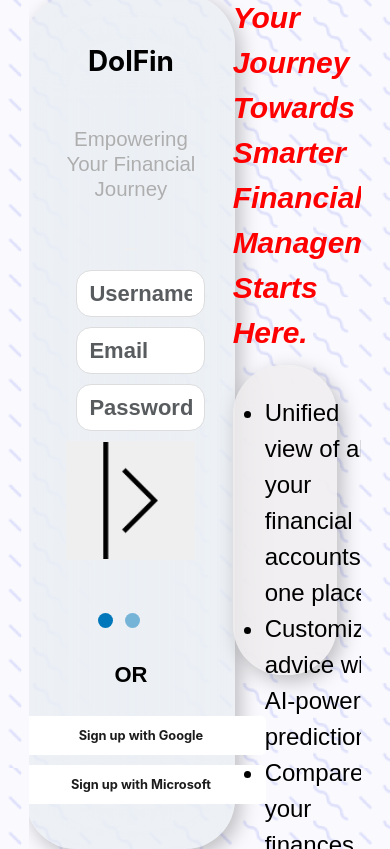
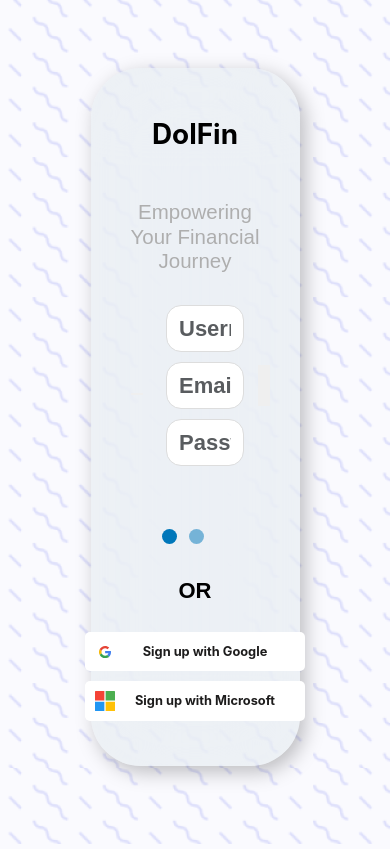
Before and after one commit to DataBytes-Organisation/Neo_Dolfin, a Flask app: page /register in a window 390 px wide. Run offline with Flask 3, Linux system fonts and the light colour scheme; parts of the project's set-up code (start-up, migrations or seed data) failed here and were passed over.

Commit message:
register responsive

```diff
--- a/neo_dolfin/static/css/registration.css
+++ b/neo_dolfin/static/css/registration.css
@@ -60,21 +60,24 @@
     padding-bottom: 0px;
 }
 
-/* .top-right-image {
-    position:absolute;
-    top: -180px;
-    right: 50px;
-    max-width: 1100px;
-    height: auto;
-    z-index: 0px;
-    overflow-x: hidden;
-} */
+ul {
+    line-height: 40px
+}
+
+
+.full-img {
+    background-image: url("../img/sign up/cover_style.png");
+    background-position:bottom left;
+    background-repeat: no-repeat;
+    background-size: 100%;
+    top:50px;
+}
 
 .top-right-image {
     position:relative;
     /* bottom: 55px; */
     top: -350px;
-    left: -200px;
+    left: -230px;
     width: 1150px;
     /* height: auto; */
     opacity: 1;
@@ -90,19 +93,21 @@
     top: -30px;
     left: 470px;
     max-width: 150px;
-    /* transform: translateY(-20%);  */
-    background-image: url("../static/img/sign up/cover_style.png");
-    background-size: contain;
 }
+
+
 
 .text_top {
     position: relative;
     top: 0px;
-    color: red;
+    color: white;
+    background-color: rgba(0, 0, 0, 0.25);
+    border-radius: 10px;
     font-family: 'Arimo Hebrew Subset Italic', sans-serif;
     font-size: 30px;
     font-style: italic;
     font-weight: 700;
+    /* margin-left: 15px; */
 
 }
 
@@ -136,11 +141,6 @@
 body, html {
     height: 100%;
 }
-
-/* .container-fluid {
-    position: relative;
-    min-height: 100%;
-} */
 
 .text-under-container {
     position: absolute;
@@ -261,50 +261,116 @@
     background-color: #0077BA;
 }
 
+#dol-float {
+    width: 200px;
+    float: right;
+    position: relative;
+    top: -10px;
+    left: 20px;
+}
 
 /* Responsive Media Queries */
 
-/* @media (max-width: 1200px) {
+@media screen and (max-width: 1680px) {
     .top-right-image {
-        width: 70%;
-        height: auto;
+        /* top: -350px; */
+        left: -300px;
+        /* width: 1150px; */
+        /* height: auto; */
     }
-    .text_bg {
-        width: 70%;
-    }
-    .text_mid, .Title_signup, .Subtitle, .or-text {
-        font-size: 1.2rem;
-    }
-    .input_area {
-        max-width: 70%;
+    #dol-float {
+        left: 40px;
+        top: -35px;
+        width: 170px;
+        /* background-color: aqua; */
     }
 }
 
-@media (max-width: 992px) {
-    .top-right-image, .dolfin, .text_top {
+#small-top {
+    background-color: rgba(0, 0, 0, 0.25);
+    border-radius: 10px;
+    font-family: 'Arimo Hebrew Subset Italic', sans-serif;
+    font-size: 30px;
+    font-style: italic;
+    font-weight: 700;
+    display: none;
+    padding: 10px;
+    margin: 10px;
+    margin-bottom: 20px;
+}
+
+@media screen and (max-width: 1555px) {
+    .top-right-image {
+        top: -300px;
+        left: -350px
+    }
+
+}
+
+@media screen and (max-width: 1770px) {
+    #dol-float {
+            left: 40px;
+            top: -70px;
+            width: 150px;
+            /* background-color: aqua; */
+    }
+    .top-right-image {
+        /* top: -300px; */
+        left: -420px
+    }
+
+    #right-side {
+        /* display: flex; */
+        width: 530px;
+    }
+
+}
+
+
+
+
+@media screen and (max-width: 1150px) {
+    .top-right-image {
+        /* top: -350px; */
+        /* left: -300px; */
+        display: none;
+        /* width: 1150px; */
+        /* height: auto; */
+    }
+
+    #dol-float {
+        display: none;
+        /* background-color: aqua; */
+    }
+
+    .text_top {
         display: none;
     }
-    .text_bg {
-        top: 150px;
-        width: 80%;
+
+    .text_mid {
+        display: none;
     }
-    .input_area {
-        max-width: 80%;
+
+    #small-top {
+        display: block;
     }
+
+    #right-side {
+                /* display: flex; */
+        width: 900px;
+    }
+
+
+    body {
+        background-image: url("../img/bg-img.png");
+    }
+
+    @media screen and (max-width: 850px){
+        #small-top {
+                display: none;
+        }
+
+
+    }
+
 }
-
-@media (max-width: 768px) {
-    body {
-        font-size: 1.2rem;
-    }
-    .text_bg {
-        top: 100px;
-        width: 100%;
-    }
-    .input_area {
-        max-width: 90%;
-    }
-    .btn-google, .btn-microsoft {
-        width: 100%;
-    }
-} */
--- a/neo_dolfin/templates/register.html
+++ b/neo_dolfin/templates/register.html
@@ -14,20 +14,24 @@
 </head>
 
 <body>
-    <div class="container" style="max-width: 85%; overflow: hidden;">
-        <div class="row justify-content-around g-0 p-0">
-            <div class="col-7 col-lg-7 col-md-8 d-flex justify-content-center" align="center">
-                <div class="container_left">
+    <div class="container p-4" style="max-width: 85%; overflow: visible;">
+        <div class="row justify-content-center g-0 p-0">
+            <div class="col-7 p-2 mt-4" id="small-top">
+                Your Journey Towards Smarter Financial Management Starts Here.
+            </div>
+            <div id="right-side" class="col-7 col-lg-7 col-md-12 col-sm-12 d-flex justify-content-center"
+                align="center">
+                <div class="container_left" style="z-index: 1;">
                     <div class="input_area">
                         <h1 class="Title_signup">DolFin</h1>
                         <h2 class="Subtitle">Empowering Your Financial Journey</h2>
                         <div class="row align-items-center">
-                            <div class="col-sm-2">
+                            <div class="col-2 col-lg-2 col-md-1 col-sm-1">
                                 <button onclick="nextPrev(-1)" style="border: none;">
                                     <img id="previousPage" src="../static/img/sign up/slide-left.png" class="img-fluid">
                                 </button>
                             </div>
-                            <div class="col-sm-8">
+                            <div class="col-8 col-lg-8 col-md-12 col-sm-10">
                                 <form method="POST" action="/register">
                                     <div class="tab">
                                         <input type="text" name="username" class="form-control" placeholder="Username"
@@ -49,14 +53,9 @@
                                         <input type="submit" class="btn btn-primary" value="Register">
 
                                     </div>
-                                    <!-- <div style="overflow:auto;">
-                                        <div style="float:right;">
-                                            <button type="button" id="prevBtn" onclick="nextPrev(-1)">Previous</button>
-                                        </div>
-                                    </div> -->
                                 </form>
                             </div>
-                            <div class="col-sm-2">
+                            <div class="col-2">
                                 <button onclick="nextPrev(1)" style="border: none;">
                                     <img id="nextPage" src="../static/img/sign up/slide-right.png" class="img-fluid">
                                 </button>
@@ -68,33 +67,43 @@
                                 </div>
                             </div>
                         </div>
+                        <div class="row align-items-center">
+                            <div class="col-10 offset-1">
                                 <div class="or-text">OR</div>
+                            </div>
+                            <div class="col-10 offset-1">
                                 <div class="social-login">
                                     <button type="button" class="btn-google">
 
-                                <img src="../static/img/google_icon.svg" alt="Google" class="btn-logo"> Sign up with
+                                        <img src="../static/img/google_icon.svg" alt="Google" class="btn-logo"> Sign up
+                                        with
                                         Google
                                     </button>
                                     <button type="button" class="btn-microsoft">
-                                <img src="../static/img/microsoft_logo.svg" alt="Microsoft" class="btn-logo"> Sign up
+                                        <img src="../static/img/microsoft_logo.svg" alt="Microsoft" class="btn-logo">
+                                        Sign
+                                        up
                                         with
                                         Microsoft
                                     </button>
                                 </div>
                             </div>
+                        </div>
+                    </div>
 
                 </div>
             </div>
-            <div class="col-5 col-lg-5 col-md-5 d-flex justify-content-center">
+            <div class="col-5 col-lg-5 col-md-12 col-sm-12 d-flex justify-content-center">
 
                 <div class="container">
                     <div class="row">
-                        <!-- <div class="col-12" style="position: relative;">
+                        <div class="col-12" style="position: absolute;">
                             <img src="../static/img/sign up/cover_style.png" alt="image" style="visibility: visible;"
                                 class="top-right-image">
-                        </div> -->
+                        </div>
                         <div class="col-12">
-                            <div class="text_top">
+
+                            <div class="text_top" id="text_top_right">
                                 Your Journey Towards Smarter Financial Management Starts Here.
                             </div>
                         </div>
@@ -104,12 +113,13 @@
                                     <li>Unified view of all your financial accounts in one place.</li>
                                     <li>Customized advice with AI-powered predictions.</li>
                                     <li>Compare your finances with peers for better decisions.</li>
+                                    <br>
+                                    <img src="../static/img/dolfin_icon_v2 2.png" alt="dolfin" id="dol-float">
+
                                 </ul>
                             </div>
                         </div>
-                        <div class="col-12">
-                            <img src="../static/img/dolfin_icon_v2 2.png" alt="dolfin" class="img-fluid dolfin">
-                        </div>
+
                     </div>
                 </div>
 
```
Lines whose indentation alone changed are shown as unchanged.
